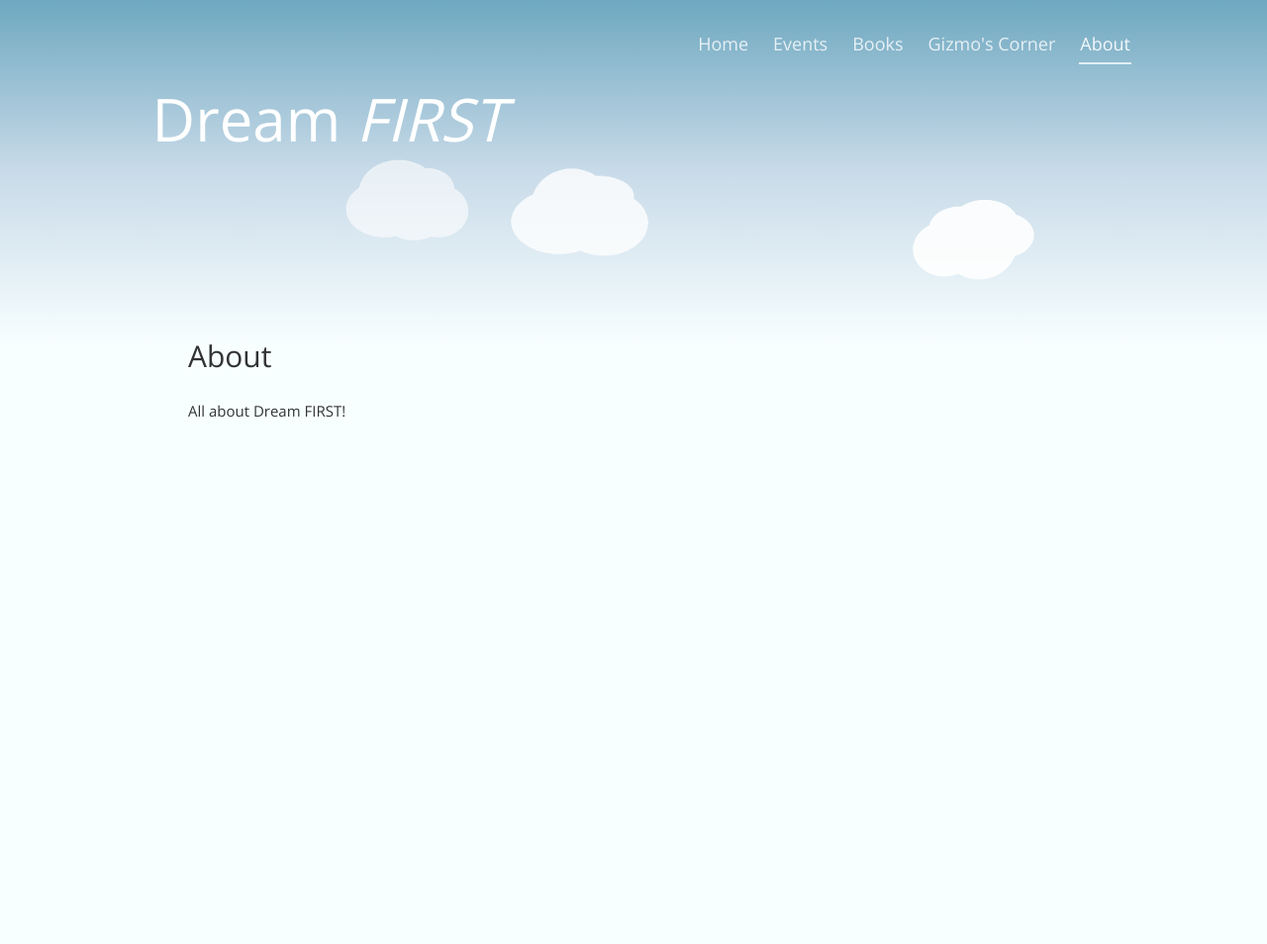
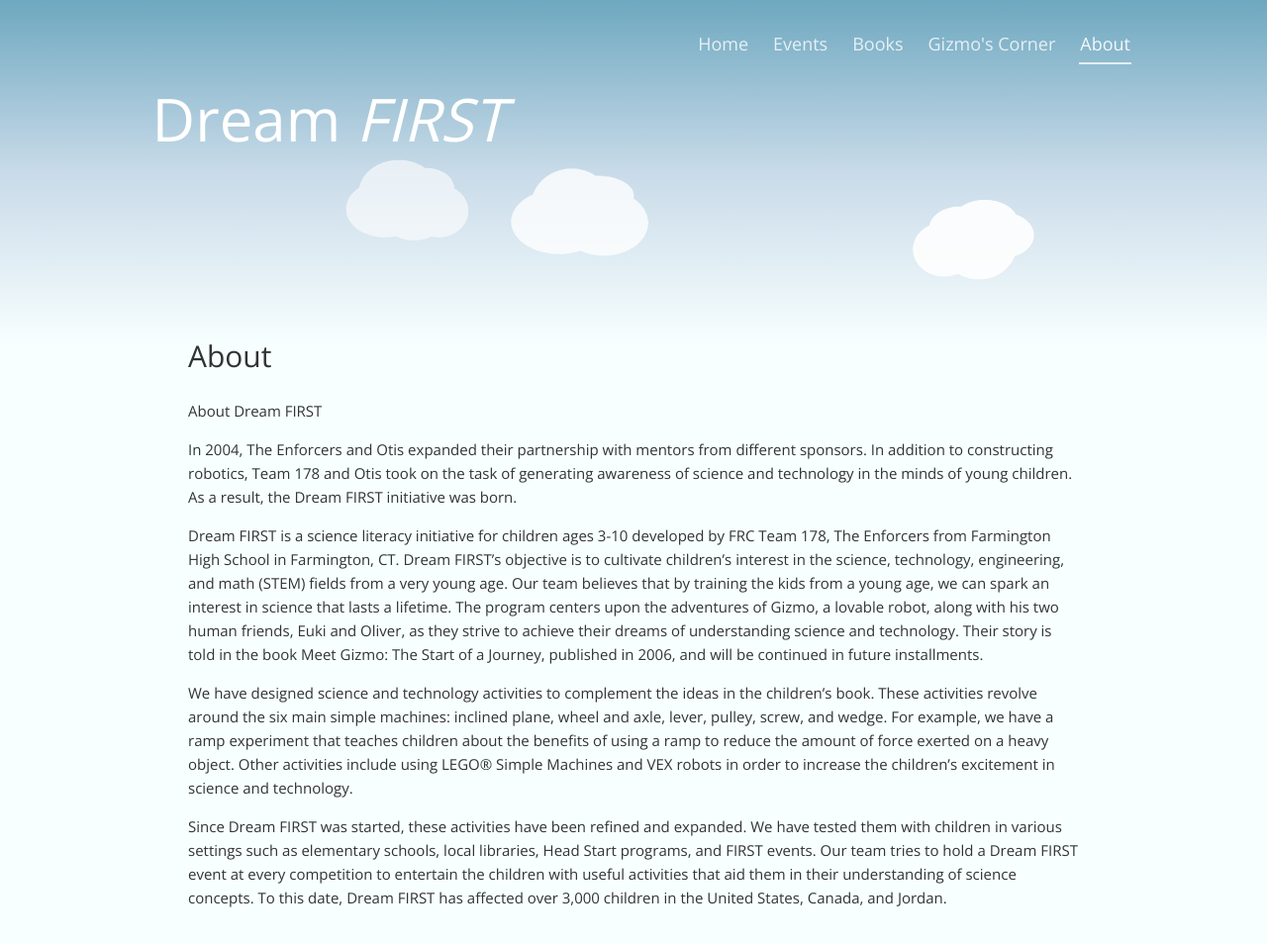
Before and after one commit to DreamFIRST/dreamfirst.github.io, a Jekyll site: the page built from about/index.md, in a window 1280 px wide. Shown: the whole page at 99% size. Built offline with Jekyll 4.4.1, drawn with Linux system fonts in a browser that asks for light colours; nearby versions of some CDN libraries; before the commit the page ends 900 px from its top, so only the background shows below that.

Commit message:
from previous website

```diff
--- a/about/index.md
+++ b/about/index.md
@@ -2,6 +2,16 @@
 layout: default
 title: About
 navigation_name: about
+published: true
 ---
+
 ## About
-All about Dream FIRST!
+About Dream FIRST
+
+In 2004, The Enforcers and Otis expanded their partnership with mentors from different sponsors. In addition to constructing robotics, Team 178 and Otis took on the task of generating awareness of science and technology in the minds of young children. As a result, the Dream FIRST initiative was born.
+
+Dream FIRST is a science literacy initiative for children ages 3-10 developed by FRC Team 178, The Enforcers from Farmington High School in Farmington, CT. Dream FIRST's objective is to cultivate children's interest in the science, technology, engineering, and math (STEM) fields from a very young age. Our team believes that by training the kids from a young age, we can spark an interest in science that lasts a lifetime. The program centers upon the adventures of Gizmo, a lovable robot, along with his two human friends, Euki and Oliver, as they strive to achieve their dreams of understanding science and technology. Their story is told in the book Meet Gizmo: The Start of a Journey, published in 2006, and will be continued in future installments.
+
+We have designed science and technology activities to complement the ideas in the children's book. These activities revolve around the six main simple machines: inclined plane, wheel and axle, lever, pulley, screw, and wedge. For example, we have a ramp experiment that teaches children about the benefits of using a ramp to reduce the amount of force exerted on a heavy object. Other activities include using LEGO® Simple Machines and VEX robots in order to increase the children’s excitement in science and technology.
+
+Since Dream FIRST was started, these activities have been refined and expanded. We have tested them with children in various settings such as elementary schools, local libraries, Head Start programs, and FIRST events. Our team tries to hold a Dream FIRST event at every competition to entertain the children with useful activities that aid them in their understanding of science concepts. To this date, Dream FIRST has affected over 3,000 children in the United States, Canada, and Jordan.
```
